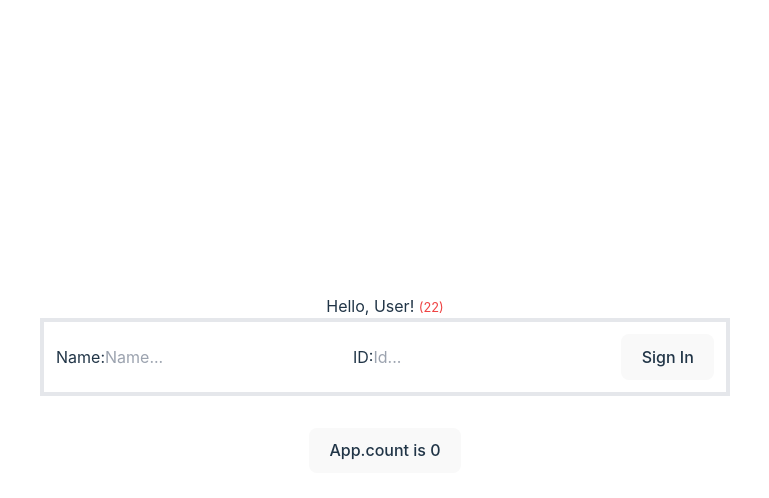
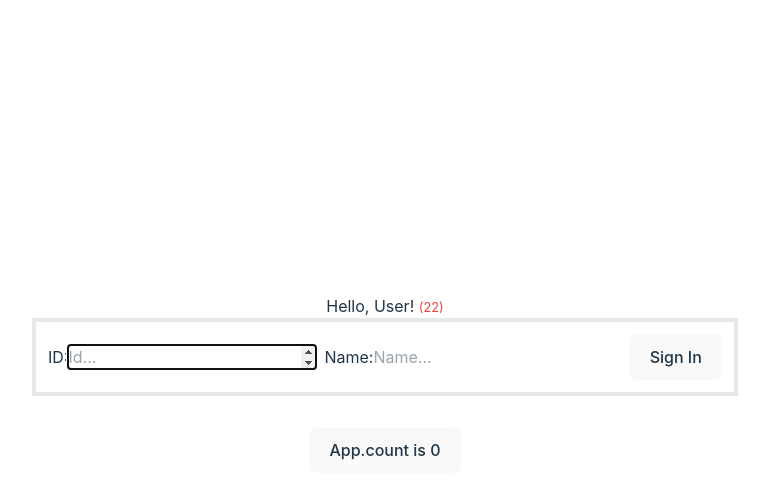
Before and after one commit to jykang24/kc4, a React (Vite) app in the folder rbvite/: page / in a window 1280 px wide. Both pictures are taken after a click on the button "Sign Out". Shown: the top 498 px of the page, without its empty margins (255-1024 px from the left). Built offline with nearby package versions, Linux system fonts and the light colour scheme.

Commit message:
useRef로 수정, ID focus

```diff
--- a/rbvite/src/components/Login.tsx
+++ b/rbvite/src/components/Login.tsx
@@ -1,4 +1,4 @@
-import { FormEvent, useState } from 'react';
+import { FormEvent, useEffect, useRef } from 'react';
 import { type LoginUser } from '../App';
 
 type Props = {
@@ -7,49 +7,41 @@ type Props = {
 };
 
 export default function Login({ login }: Props) {
-  const [id, setId] = useState(0);
-  const [name, setName] = useState('');
-
+  // const [id, setId] = useState(0);
+  // const [name, setName] = useState('');
+  const idRef = useRef<HTMLInputElement>(null);
+  const nameRef = useRef<HTMLInputElement>(null);
   const signIn = (e: FormEvent<HTMLFormElement>) => {
+    const id = Number(idRef.current?.value);
+    const name = nameRef.current?.value;
     e.preventDefault();
+    if (!idRef.current || !nameRef.current) {
+      return alert('Dom요소 렌더링 전');
+    }
     if (!id || !name) {
+      idRef.current.focus();
       return alert('Please enter Id and name.');
     }
 
     login({ id, name });
   };
 
+  useEffect(() => {
+    idRef.current?.focus();
+  }, []);
   return (
     <form
       onSubmit={signIn}
-      className='flex items-center justify-center border-4 p-3'
+      className='flex items-center justify-center gap-2 border-4 p-3'
     >
       <div>
+        <label htmlFor='loginId'>ID:</label>
+        <input type='number' id='loginId' placeholder='Id...' ref={idRef} />
+      </div>
+      <div>
         <label htmlFor='loginName'>Name:</label>
-        <input
-          type='text'
-          id='loginName'
-          placeholder='Name...'
-          onChange={(e) => {
-            console.log('Changing Name Now!!');
-            setName(e.currentTarget.value);
-          }}
-        />
+        <input type='text' id='loginName' placeholder='Name...' ref={nameRef} />
       </div>
-
-      <div>
-        <label htmlFor='loginId'>ID:</label>
-        <input
-          type='number'
-          id='loginId'
-          placeholder='Id...'
-          onChange={(e) => {
-            console.log('Changing Id Now!!');
-            setId(+e.currentTarget.value);
-          }}
-        />
-      </div>
-
       <button type='submit'>Sign In</button>
     </form>
   );
```
